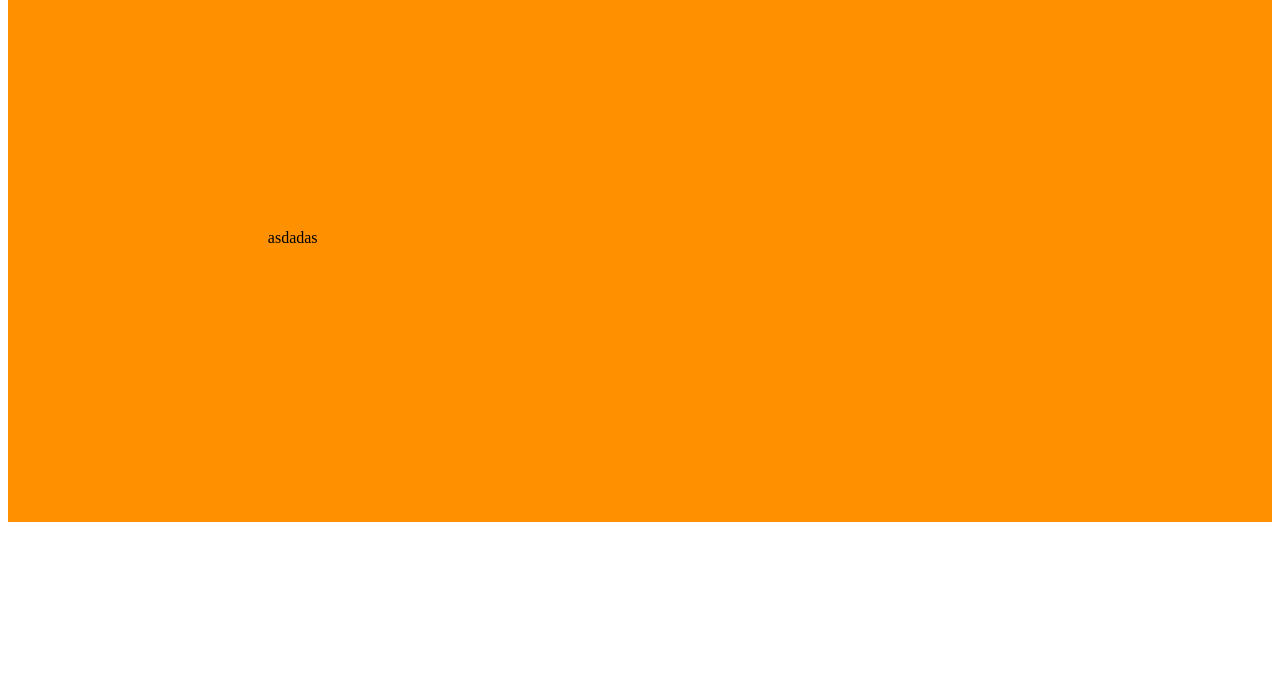
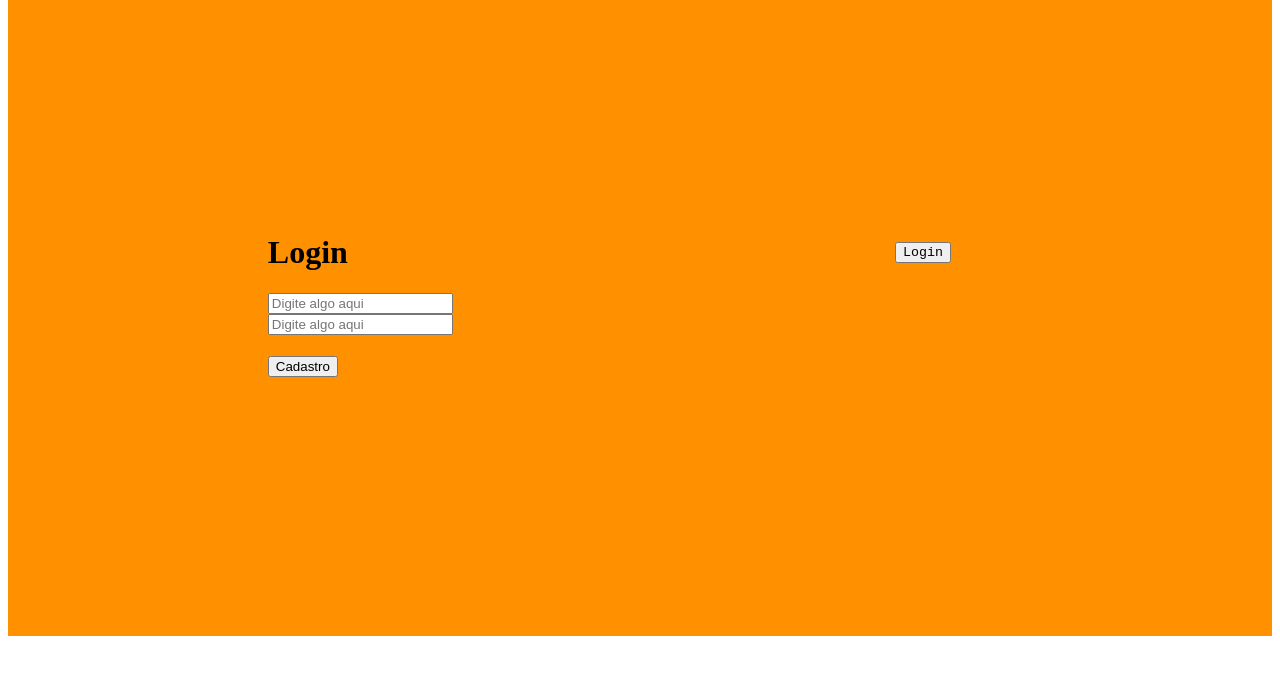
Before and after one commit to ArthurLimaQz/SISTEMA_WEB_DO_CART-RIO, a plain HTML site: page PROJETO UNIFEOB _DESENVOLVIMENTO WEB/index.html in a window 1280 px wide. Shown: the part 124-798 px from the top of the page. Drawn offline with Linux system fonts and the light colour scheme.

Commit message:
atualização 2

```diff
--- a/PROJETO UNIFEOB _DESENVOLVIMENTO WEB/index.html
+++ b/PROJETO UNIFEOB _DESENVOLVIMENTO WEB/index.html
@@ -57,9 +57,24 @@
             </ul>
         </div>
     </nav>
-    <main class="painel">
-        <p>asdadas</p>
-
+    <main class="box">
+        <h1>Login</h1>
+        <div class="conteiner_Login">
+            <input type="text" placeholder="Digite algo aqui">
+        </div>
+        <div class="conteiner_Senha">
+            <input type="password" placeholder="Digite algo aqui">
+        </div>
+        <div>
+            <a href="">
+            <button class="login">Login</button>
+            </a>
+        </div>
+        <div>
+            <a href="">
+            <button class="Cadastro">Cadastro</button>
+            </a>
+        </div>
     </main>
 
 </body>
--- a/PROJETO UNIFEOB _DESENVOLVIMENTO WEB/style/painel.css
+++ b/PROJETO UNIFEOB _DESENVOLVIMENTO WEB/style/painel.css
@@ -1,4 +1,4 @@
-.painel{
+.box{
     background-color: rgb(255, 145, 0);
     padding: 20.3vw;
 }
```
